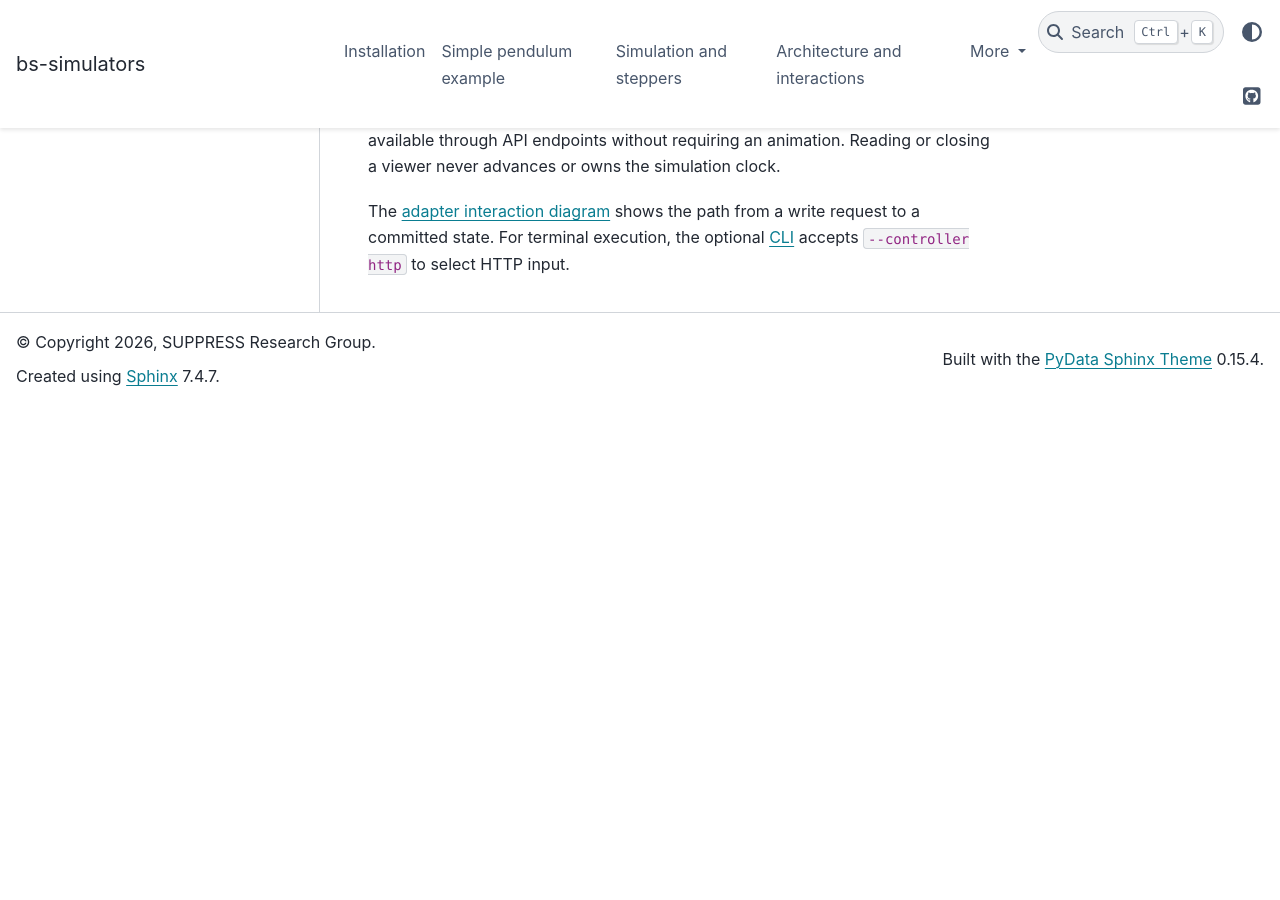
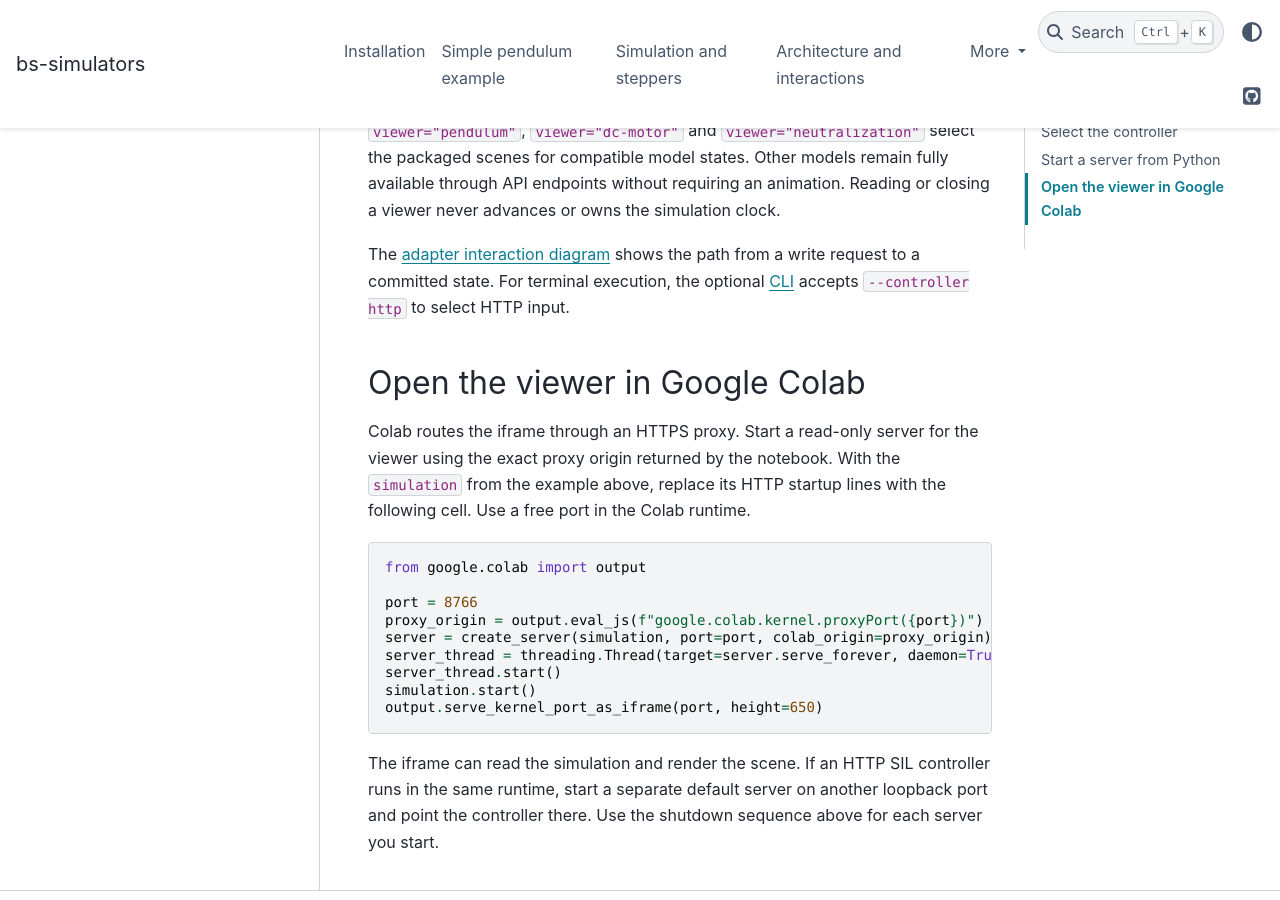
Before and after one commit to ggonzm/bs-simulators, a Sphinx documentation site: the page built from docs/http.md, in a window 1280 px wide and 900 px high, scrolled down 1926 px. Built offline with Sphinx 7.4.7 and the PyData theme 0.15.4, drawn with Linux system fonts in a browser that asks for light colours; before the commit the page ends 2331 px from its top, so only the background shows below that; some of the changed text lies outside the part shown.

Commit message:
Migrate HTTP transport to FastAPI and support Colab viewers

````diff
--- a/docs/http.md
+++ b/docs/http.md
@@ -1,8 +1,8 @@
 # HTTP observation and control
 
 The local HTTP interface observes a simulation independently of its physics
-worker. The current server listens on loopback and uses Python's standard
-library. The browser polls the latest state approximately every 50 ms.
+worker. FastAPI runs on Uvicorn and listens on loopback. The browser polls
+the latest state approximately every 50 ms.
 
 | Endpoint | Purpose |
 | --- | --- |
@@ -12,6 +12,7 @@ library. The browser polls the latest state approximately every 50 ms.
 | `POST /api/input` | Submit a complete input vector |
 | `GET /` | Configured browser scene, if available |
 | `GET /assets/...` | Registered shared viewer scripts and styles |
+| `GET /docs` | Interactive API documentation for the local server |
 
 A request body such as `{"u": [2.0]}` submits a torque command to the pendulum.
 An optional `source_timestamp` must be an ISO 8601 UTC timestamp; it records
@@ -79,3 +80,27 @@ the simulation clock.
 The [adapter interaction diagram](api.md#runtime-sequence) shows the path
 from a write request to a committed state. For terminal execution, the
 optional [CLI](catalogue.md) accepts `--controller http` to select HTTP input.
+
+## Open the viewer in Google Colab
+
+Colab routes the iframe through an HTTPS proxy. Start a read-only server
+for the viewer using the exact proxy origin returned by the notebook.
+With the `simulation` from the example above, replace its HTTP startup
+lines with the following cell. Use a free port in the Colab runtime.
+
+```python
+from google.colab import output
+
+port = 8766
+proxy_origin = output.eval_js(f"google.colab.kernel.proxyPort({port})")
+server = create_server(simulation, port=port, colab_origin=proxy_origin)
+server_thread = threading.Thread(target=server.serve_forever, daemon=True)
+server_thread.start()
+simulation.start()
+output.serve_kernel_port_as_iframe(port, height=650)
+```
+
+The iframe can read the simulation and render the scene. If an HTTP SIL
+controller runs in the same runtime, start a separate default server on
+another loopback port and point the controller there. Use the shutdown
+sequence above for each server you start.
--- a/pyproject.toml
+++ b/pyproject.toml
@@ -11,6 +11,8 @@ dependencies = [
     "scipy>=1.14.1",
     "solve-dae>=0.2.4",
     "typer>=0.27.3",
+    "fastapi>=0.115,<1",
+    "uvicorn>=0.34,<1",
 ]
 
 [project.optional-dependencies]
````
Also changed, not shown: 3 other files.
